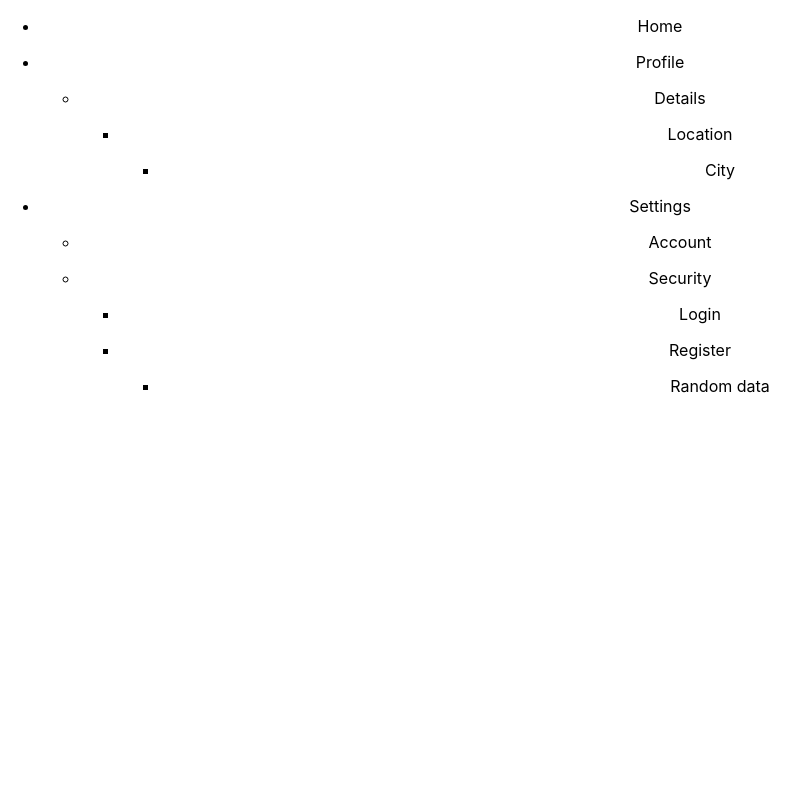
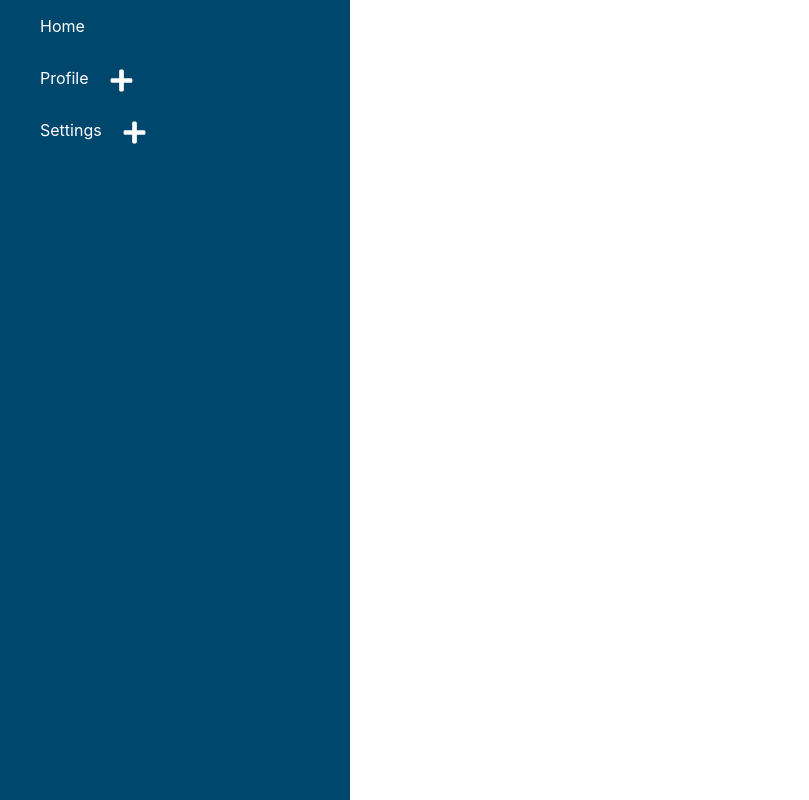
Before and after one commit to 10974-spec/react-concepts, a React (Create React App) app in the folder my-app/: page / in a window 1280 px wide. Shown: the whole page, without its empty margins (0-809 px from the left). Built offline with nearby package versions, Linux system fonts and the light colour scheme.

Commit message:
load more data

```diff
--- a/my-app/src/components/tree-view/index.jsx
+++ b/my-app/src/components/tree-view/index.jsx
@@ -1,7 +1,7 @@
 
 
 import MenuList from "./menu-list";
-// import './styles.css'
+import './styles.css'
 
 
 export default function TreeView({ menus = [] }) {
--- a/my-app/src/components/tree-view/menu-item.jsx
+++ b/my-app/src/components/tree-view/menu-item.jsx
@@ -1,13 +1,35 @@
+import { useState } from "react";
 import MenuList from "./menu-list";
-
+import {FaMinus, FaPlus} from 'react-icons/fa'
 
 export default function MenuItem({ item }) {
-    return <li>
+  const [displayCurrentChildren, setDisplayCurrentChildren] = useState({});
+
+  function handleToggleChildren(getCurrentlabel) {
+    setDisplayCurrentChildren({
+      ...displayCurrentChildren,
+      [getCurrentlabel]: !displayCurrentChildren[getCurrentlabel],
+    });
+  }
+
+  console.log(displayCurrentChildren);
+
+  return (
+    <li>
+      <div className="menu-item">
         <p>{item.label}</p>
-        {
-            item && item.children && item.children.length > 0 ?
-                <MenuList list={item.children} />
-                : null
-        }
+        {item && item.children && item.children.length ? (
+          <span onClick={() => handleToggleChildren(item.label)}>
+            {
+                displayCurrentChildren[item.label] ? <FaMinus color="#fff" size={25} /> : <FaPlus color="#fff" size={25} />
+            }
+          </span>
+        ) : null}
+      </div>
+
+      {item && item.children && item.children.length > 0 && displayCurrentChildren[item.label] ? (
+        <MenuList list={item.children} />
+      ) : null}
     </li>
+  );
 }
```
